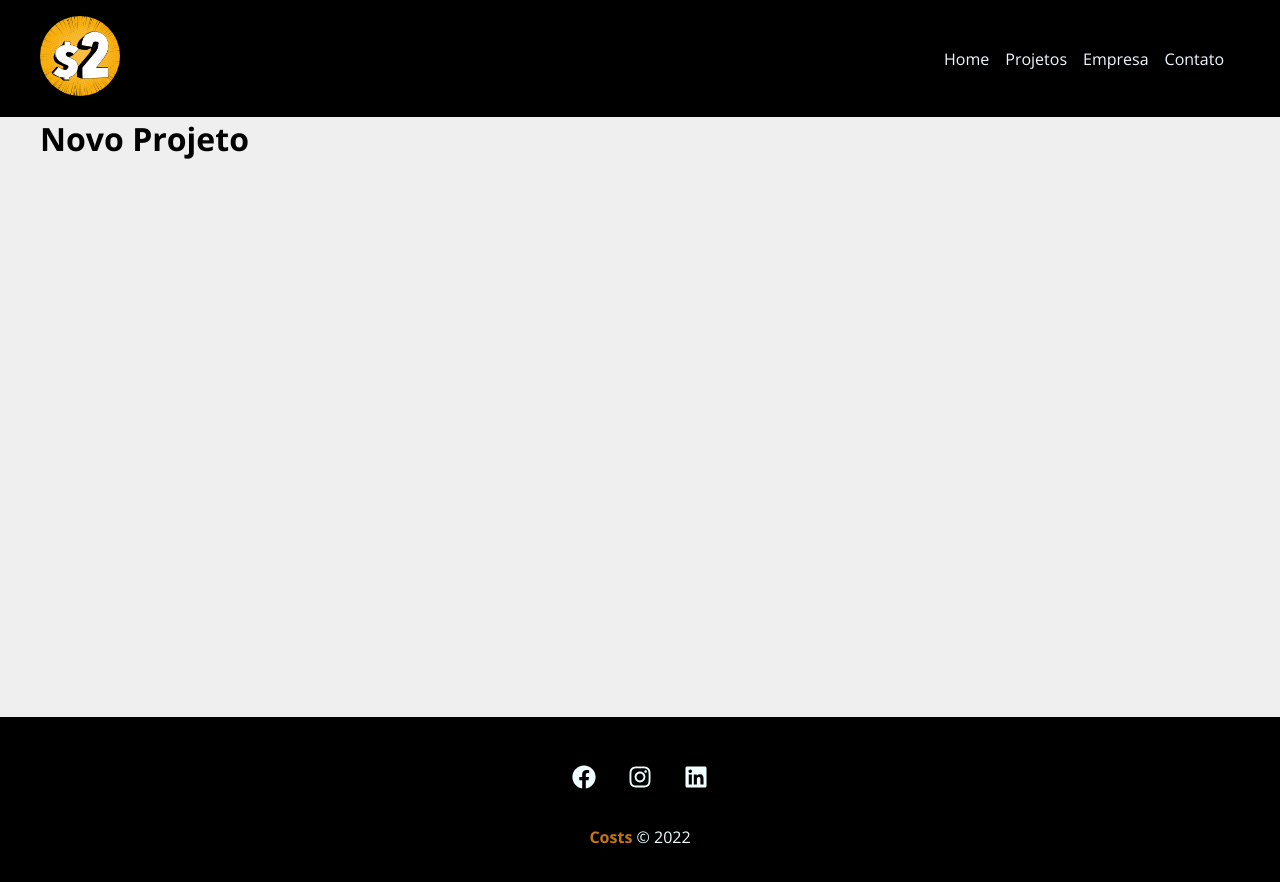
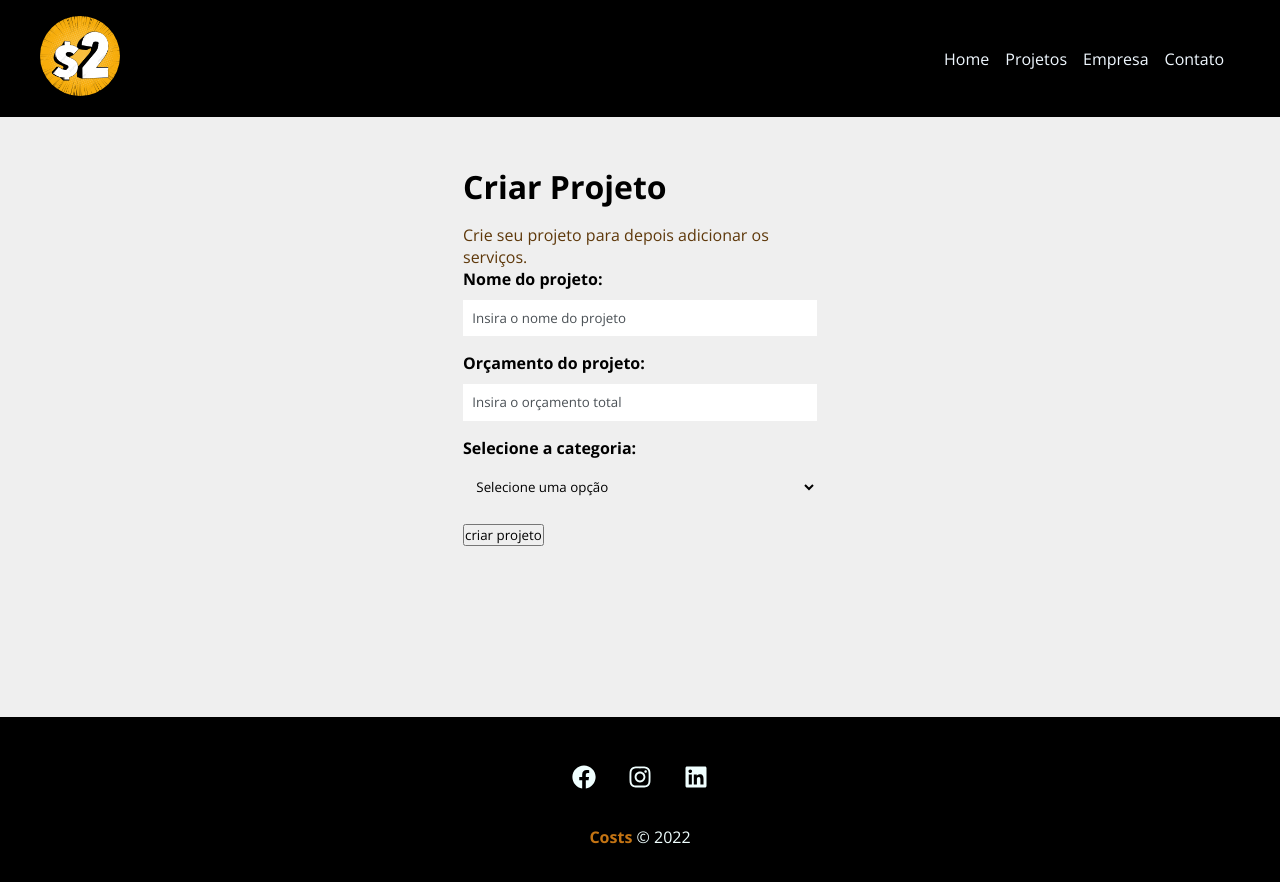
Before and after one commit to marcosCappelli/projcosts, a React (Create React App) app: page /newproject in a window 1280 px wide. Shown: the top 882 px of the page. Built offline with nearby package versions, Linux system fonts and the light colour scheme.

Commit message:
page newProject

```diff
--- /dev/null
+++ b/src/components/form/Input.js
@@ -0,0 +1,19 @@
+import styles from './Input.module.css';
+
+function Input ({type, text, name, placeholder, handleOnChange, value}) {
+    return (
+        <div className={styles.form_control}>
+            <label htmlFor={name}>{text}:</label>
+            <input
+            type={type}
+            name={name}
+            id={name}
+            placeholder={placeholder}
+            onChange={handleOnChange}
+            value={value}
+             />
+        </div>
+    )
+}
+
+export default Input
--- /dev/null
+++ b/src/components/form/Input.module.css
@@ -0,0 +1,20 @@
+.form_control {
+    display: flex;
+    flex-direction: column;
+    margin-bottom: 1em;
+}
+
+.form_control label {
+    margin-bottom: 0.6em;
+    font-weight: bold;
+}
+
+.form_control input {
+    padding: 0.7em;
+    border-radius: 0;
+    border: none;
+}
+
+.form_control input::placeholder {
+    color: rgb(74, 80, 85);
+}
--- /dev/null
+++ b/src/components/form/Select.js
@@ -0,0 +1,14 @@
+import styles from './Select.module.css';
+
+function Select ({ text, name, options, handleOnChange, value}) {
+    return (
+        <div className={styles.form_control}>
+            <label htmlFor={name}>{text}:</label>
+            <select name={name} id={name}>
+                <option>Selecione uma opção</option>
+            </select>
+        </div>
+    )
+}
+
+export default Select
--- /dev/null
+++ b/src/components/form/Select.module.css
@@ -0,0 +1,16 @@
+.form_control {
+    display: flex;
+    flex-direction: column;
+    margin-bottom: 1em;
+}
+
+.form_control label {
+    margin-bottom: 0.6em;
+    font-weight: bold;
+}
+
+.form_control select {
+    padding: 0.7em;
+    border-radius: 0;
+    border: none;
+}
--- a/src/components/pages/NewProject.js
+++ b/src/components/pages/NewProject.js
@@ -1,5 +1,14 @@
+import ProjectForm from "../project/ProjectForm";
+import styles from "./NewProject.module.css";
+
 function NewProject() {
-    return <h1>Novo Projeto</h1>
+    return (
+        <div className={styles.newproject_container}>
+            <h1>Criar Projeto</h1>
+            <p>Crie seu projeto para depois adicionar os serviços.</p>
+            <ProjectForm />
+        </div>
+    )
 }
 
 export default NewProject;
--- /dev/null
+++ b/src/components/pages/NewProject.module.css
@@ -0,0 +1,13 @@
+.newproject_container {
+    width: 450px;
+    margin: 0 auto;
+    padding: 3em;
+}
+
+.newproject_container h1 {
+    margin-bottom: 0.5em;
+}
+
+.newproject_container p {
+    color: rgb(94, 56, 10);
+}
--- /dev/null
+++ b/src/components/project/ProjectForm.js
@@ -0,0 +1,29 @@
+import Input from "../form/Input";
+import Select from "../form/Select";
+import styles from "./ProjectForm.module.css";
+
+function ProjectForm() {
+    return (
+       <form className={styles.form_control}>
+        <Input
+            type="text"
+            text="Nome do projeto"
+            name="name"
+            placeholder="Insira o nome do projeto"
+             />
+             <Input
+            type="number"
+            text="Orçamento do projeto"
+            name="budget"
+            placeholder="Insira o orçamento total"
+             />
+            <Select name="category_id" text="Selecione a categoria" />
+            <div>
+            <input type="submit" value="criar projeto"/>
+            </div>
+
+       </form>
+    )
+}
+
+export default ProjectForm
--- /dev/null
+++ b/src/components/project/ProjectForm.module.css
@@ -0,0 +1,4 @@
+.form {
+    width: 100%;
+    margin: 2em 0;
+}
```
